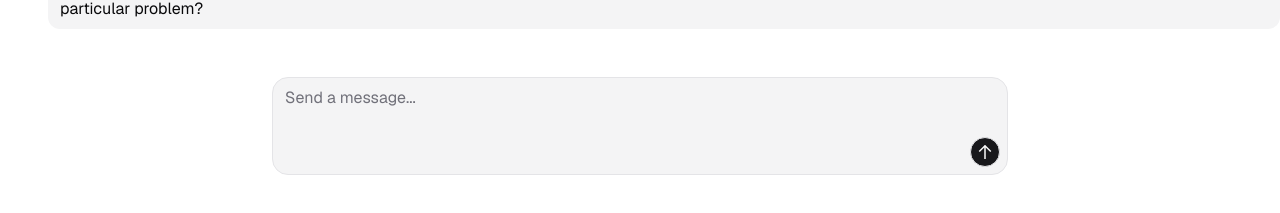
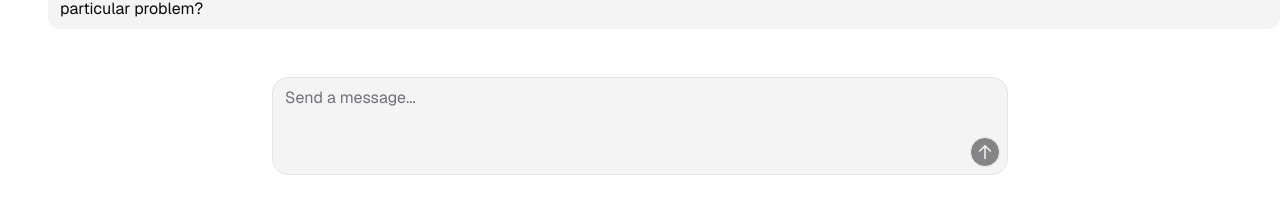
Before and after one commit to mohamedayari1/yt-chatbot-frontend, a Next.js app: page / in a window 1280 px wide. Shown: the part 115-328 px from the top of the page. Built offline with nearby package versions, Linux system fonts and the light colour scheme; no server answers; what bcrypt-ts would draw is missing.

Commit message:
refactor Chat component to manage messages internally and enhance input handling ----> minimal chatbot Conversation  and ChatInput are up and running

```diff
--- a/app/(chat)/page.tsx
+++ b/app/(chat)/page.tsx
@@ -1,33 +1,8 @@
 // import { Chat } from "@/components/chat";
 import { Chat } from "@/components/minimal-components/chat";
-import { DEMO_MESSAGES } from "./hardcodedConversation";
-
-
-function generateUUID(): string {
-  return "xxxxxxxx-xxxx-4xxx-yxxx-xxxxxxxxxxxx".replace(/[xy]/g, (c) => {
-    const r = (Math.random() * 16) | 0;
-    const v = c === "x" ? r : (r & 0x3) | 0x8;
-    return v.toString(16);
-  });
-}
 
 const Page = () => {
-  // const id = generateUUID();
-
-  return (
-    //   <Chat
-    //   key={id}
-    //   id={id}
-    //   initialMessages={[]}
-    //   initialChatModel='chat-model'
-    //   initialVisibilityType="private"
-    //   isReadonly={false}
-    //   // session={session}
-    //   autoResume={false}
-    // />
-    <Chat messages={DEMO_MESSAGES} />
-
-  );
+  return <Chat />;
 };
 
 export default Page;
--- a/components/minimal-components/chat.tsx
+++ b/components/minimal-components/chat.tsx
@@ -1,22 +1,59 @@
 "use client";
 
+import { DEMO_MESSAGES } from "@/app/(chat)/hardcodedConversation";
 import { ChatMessage } from "@/lib/types";
+import { useState } from "react";
 import ChatInput from "./input";
 import Conversation from "./messages";
-import { useState } from "react";
 
-export function Chat({ messages }: { messages: ChatMessage[] }) {
-  const [input, setInput] = useState('');
+export function Chat() {
+  const [messages, setMessages] = useState<ChatMessage[]>(DEMO_MESSAGES);
+  const [isLoading, setIsLoading] = useState(false);
+
+  async function sendMessageHandler(userInput: string) {
+    const userMessage: ChatMessage = {
+      id: `user-${Date.now()}`,
+      role: "user",
+      parts: [{ type: "text", text: userInput }],
+    };
+
+    // Add user message immediately
+    setMessages((prev) => [...prev, userMessage]);
+    setIsLoading(true);
+
+    try {
+      const botResponse = await mockApi(userInput);
+
+      const botMessage: ChatMessage = {
+        id: `bot-${Date.now()}`,
+        role: "assistant",
+        parts: [{ type: "text", text: botResponse }],
+      };
+
+      // Add bot message to the updated messages
+      setMessages((prev) => [...prev, botMessage]);
+    } catch (error) {
+      console.error("Error getting bot response:", error);
+    } finally {
+      setIsLoading(false);
+    }
+  }
+
+  // Mock API function
+  function mockApi(input: string): Promise<string> {
+    return new Promise((resolve) => {
+      setTimeout(() => {
+        resolve("This is a mock response to: " + input);
+      }, 1000);
+    });
+  }
 
   return (
     <main>
-      <Conversation
-        messages={messages} // Make sure this is always an array
-        isLoading={false}
-      />
-      <form className="flex mx-auto px-4 bg-background pb-4 md:pb-6 gap-2 w-full md:max-w-3xl">
-        <ChatInput input={input} setInput={setInput} />
-      </form>
+      <Conversation messages={messages} isLoading={isLoading} />
+      <div className="flex mx-auto px-4 bg-background pb-4 md:pb-6 gap-2 w-full md:max-w-3xl">
+        <ChatInput onSend={sendMessageHandler} />
+      </div>
     </main>
   );
 }
--- a/components/minimal-components/input.tsx
+++ b/components/minimal-components/input.tsx
@@ -1,23 +1,42 @@
+"use client";
+
 import cx from "classnames";
+import { useState } from "react";
 import { ArrowUpIcon } from "../icons";
 import { Button } from "../ui/button";
 import { Textarea } from "../ui/textarea";
 
 interface ChatInputProps {
-  input: string;
-  setInput: (input: string) => void;
+  onSend: (input: string) => void;
 }
 
-export default function ChatInput({ input, setInput }: ChatInputProps) {
+export default function ChatInput({ onSend }: ChatInputProps) {
+  const [input, setInput] = useState("");
 
   const handleInput = (e: React.ChangeEvent<HTMLTextAreaElement>) => {
-    console.log("kachta event 1.0 input", e.target.value);
     setInput(e.target.value);
   };
 
+  const handleSend = (e: React.FormEvent<HTMLFormElement>) => {
+    e.preventDefault();
+    if (input.trim()) {
+      onSend(input.trim());
+      setInput("");
+    }
+  };
+
+  const handleKeyDown = (e: React.KeyboardEvent<HTMLTextAreaElement>) => {
+    if (e.key === "Enter" && !e.shiftKey) {
+      e.preventDefault();
+      if (input.trim()) {
+        onSend(input.trim());
+        setInput("");
+      }
+    }
+  };
 
   return (
-    <div className="relative w-full flex flex-col gap-4">
+    <form onSubmit={handleSend} className="relative w-full flex flex-col gap-4">
       <Textarea
         className={cx(
           "min-h-[24px] max-h-[calc(75dvh)] overflow-hidden resize-none rounded-2xl !text-base bg-muted pb-10"
@@ -25,17 +44,22 @@ export default function ChatInput({ input, setInput }: ChatInputProps) {
         placeholder="Send a message..."
         value={input}
         onChange={handleInput}
+        onKeyDown={handleKeyDown}
       />
 
-      <SendButton />
-    </div>
+      <SendButton disabled={!input.trim()} />
+    </form>
   );
 }
 
-function SendButton() {
+function SendButton({ disabled }: { disabled?: boolean }) {
   return (
     <div className="absolute bottom-0 right-0 p-2">
-      <Button className="rounded-full p-1.5 h-fit border">
+      <Button
+        type="submit"
+        disabled={disabled}
+        className="rounded-full p-1.5 h-fit border"
+      >
         <ArrowUpIcon size={16} />
       </Button>
     </div>
```
